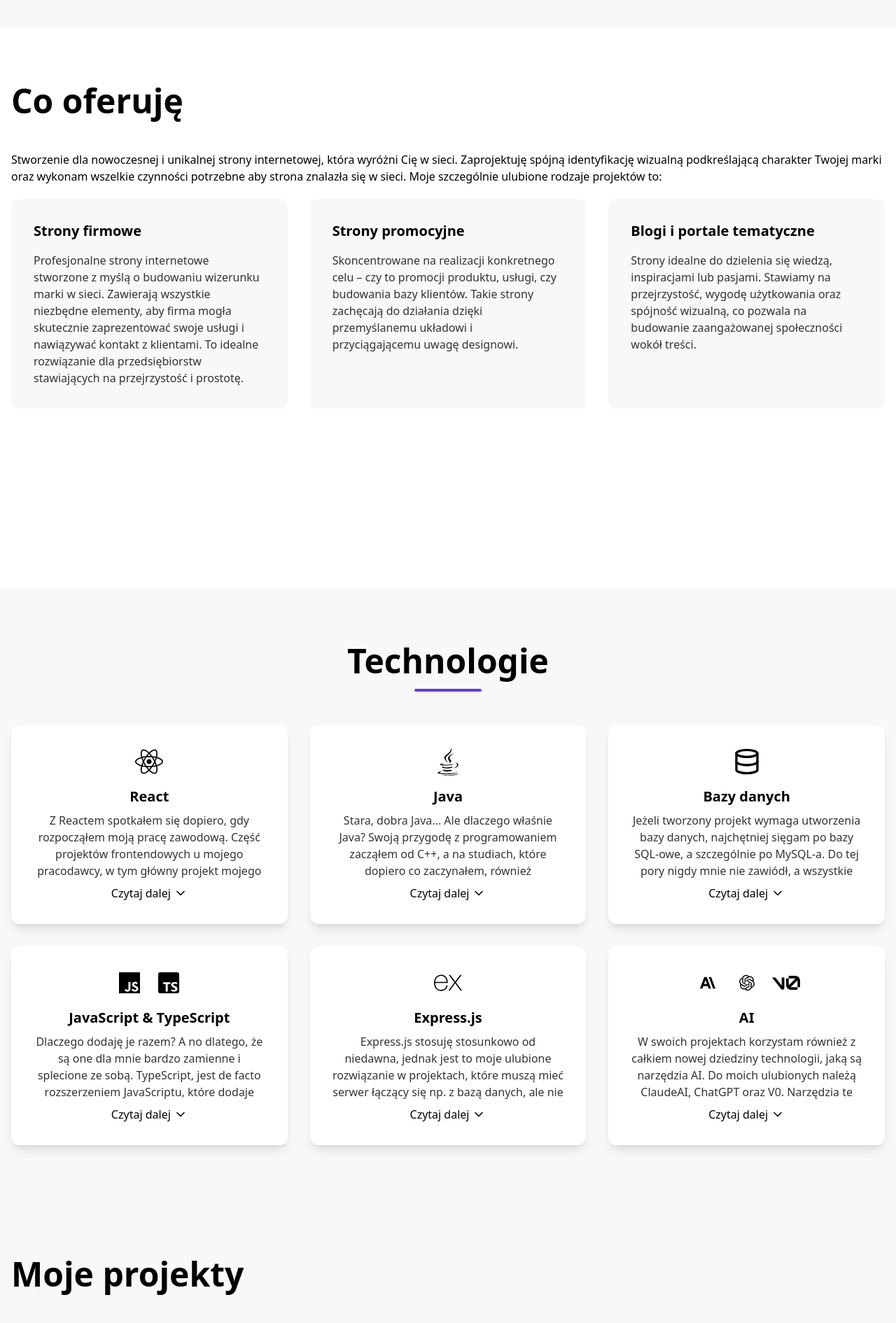
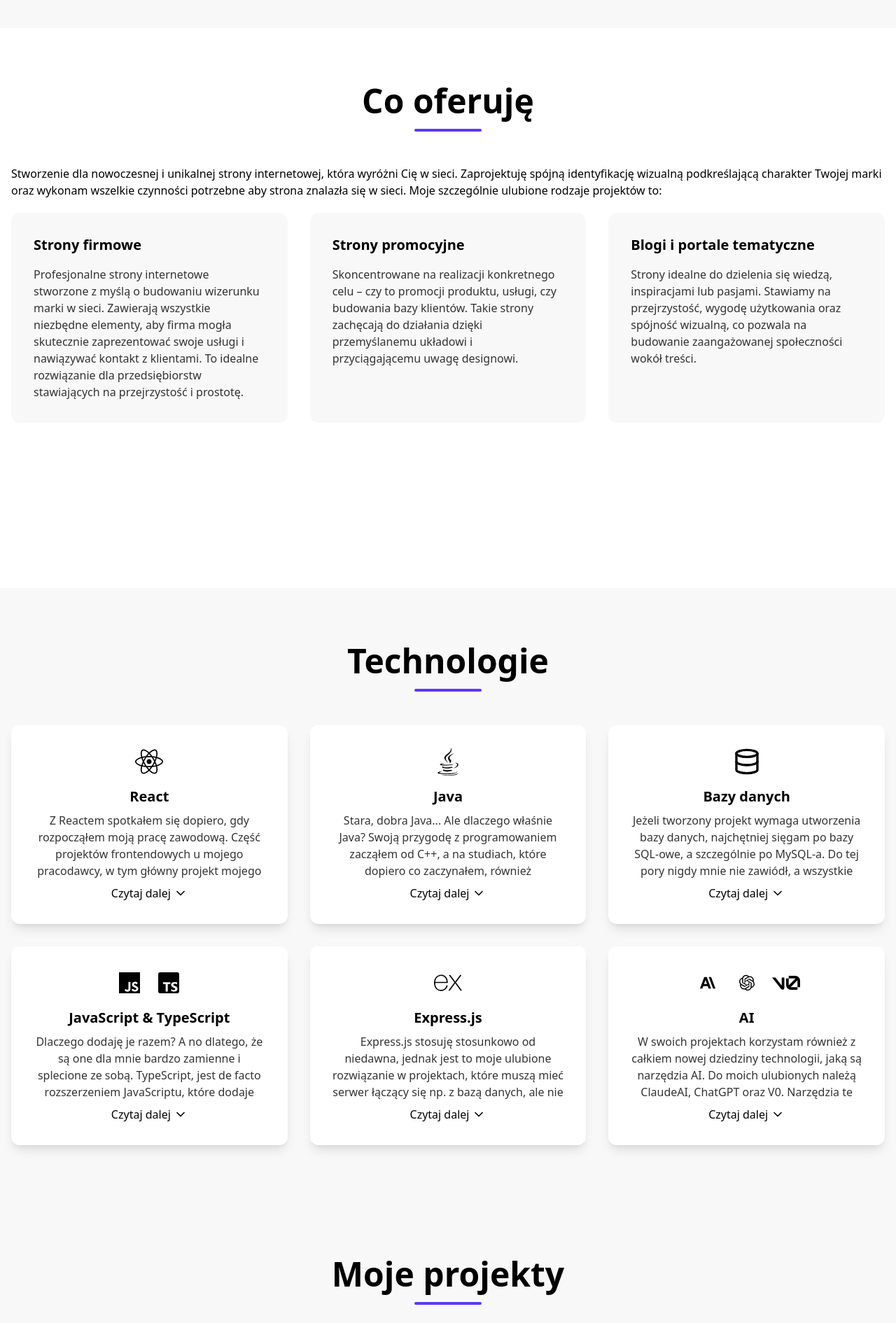
Before and after one commit to rafalwizen/portfolio-website-2, a React (Vite) app: page / in a window 1280 px wide. Shown: the part 760-2650 px from the top of the page at 70% size. Built offline with nearby package versions, Linux system fonts and the light colour scheme.

Commit message:
Add Header.tsx component

```diff
--- /dev/null
+++ b/src/components/Header.tsx
@@ -0,0 +1,21 @@
+import Separator from "./Separator.tsx";
+import {useTranslation} from "react-i18next";
+
+export interface HeaderProps {
+    title: string
+}
+
+const Header = ({title}: HeaderProps) => {
+    const {t} = useTranslation();
+
+    return (
+        <div className="flex flex-col items-center mb-12">
+            <h2 className="text-3xl md:text-5xl font-bold text-text-primary text-center">
+                {t(title)}
+            </h2>
+            <Separator/>
+        </div>
+    );
+};
+
+export default Header;
--- a/src/components/about/About.tsx
+++ b/src/components/about/About.tsx
@@ -1,5 +1,6 @@
 import { useTranslation } from 'react-i18next';
 import AboutCard from "./AboutCard.tsx";
+import Header from "../Header.tsx";
 
 const About = () => {
     const { t } = useTranslation();
@@ -7,9 +8,7 @@ const About = () => {
     return (
         <section id="about" className="min-h-screen px-4 bg-background">
             <div className="max-w-7xl mx-auto py-20">
-                <h2 className="text-3xl md:text-5xl font-bold text-text-primary mb-12">
-                    {t('about.title')}
-                </h2>
+                <Header title={'about.title'}/>
                 <p>{t('about.info')}</p>
                 <div className="grid md:grid-cols-2 lg:grid-cols-3 gap-8 mt-5">
                     <AboutCard header={'about.firstHeader'} description={'about.first'}/>
--- a/src/components/contact/Contact.tsx
+++ b/src/components/contact/Contact.tsx
@@ -3,6 +3,7 @@ import Notification from '../Notification';
 import {useTranslation} from 'react-i18next';
 import ContactForm from './ContactForm.tsx';
 import {LinkedInIcon, GitHubIcon, EmailIcon} from './Icons.tsx';
+import Header from "../Header.tsx";
 
 const Contact = () => {
     const {t} = useTranslation();
@@ -11,9 +12,7 @@ const Contact = () => {
     return (
         <section id="contact" className="min-h-screen px-4 bg-background">
             <div className="max-w-7xl mx-auto py-20">
-                <h2 className="text-3xl md:text-5xl font-bold text-text-primary mb-12">
-                    {t('contact.title')}
-                </h2>
+                <Header title={'contact.title'}/>
                 <div className="grid md:grid-cols-2 gap-12">
                     <div className="space-y-6">
                         <p>{t('contact.info')}</p>
--- a/src/components/projects/Projects.tsx
+++ b/src/components/projects/Projects.tsx
@@ -1,6 +1,6 @@
 import ProjectCard from './ProjectCard.tsx';
-import {useTranslation} from 'react-i18next';
 import {projects} from './projectsData';
+import Header from "../Header.tsx";
 
 export interface Project {
     title: string;
@@ -18,13 +18,10 @@ export interface Project {
 }
 
 const Projects = () => {
-    const {t} = useTranslation();
     return (
         <section id="portfolio" className="min-h-screen px-4">
             <div className="max-w-7xl mx-auto py-20">
-                <h2 className="text-3xl md:text-5xl font-bold text-text-primary mb-12">
-                    {t('portfolio.title')}
-                </h2>
+                <Header title={'portfolio.title'}/>
                 <div className="grid md:grid-cols-2 lg:grid-cols-3 gap-8">
                     {projects.map((project, index) => (
                         <ProjectCard key={index} {...project} />
--- a/src/components/technologies/Technologies.tsx
+++ b/src/components/technologies/Technologies.tsx
@@ -11,7 +11,7 @@ import {useTranslation} from "react-i18next";
 import ClaudeAiIcon from '../../assets/icons/claude-ai-icon.svg';
 import ChatGptIcon from '../../assets/icons/chatgpt-icon.svg';
 import V0 from '../../assets/icons/v0.svg';
-import Separator from "../Separator.tsx";
+import Header from "../Header.tsx";
 
 interface Technology {
     icon: React.ReactNode | React.ReactNode[];
@@ -69,12 +69,7 @@ const Technologies = () => {
     return (
         <section className="min-h-screen px-4 bg-background-light">
             <div className="max-w-7xl mx-auto py-20">
-                <div className="flex flex-col items-center mb-12">
-                    <h2 className="text-3xl md:text-5xl font-bold text-text-primary text-center">
-                        {t('technologies.title')}
-                    </h2>
-                    <Separator />
-                </div>
+                <Header title={'technologies.title'}/>
                 <div className="grid grid-cols-1 md:grid-cols-2 lg:grid-cols-3 gap-8">
                     {technologies.map((tech, index) => (
                         <div
```
